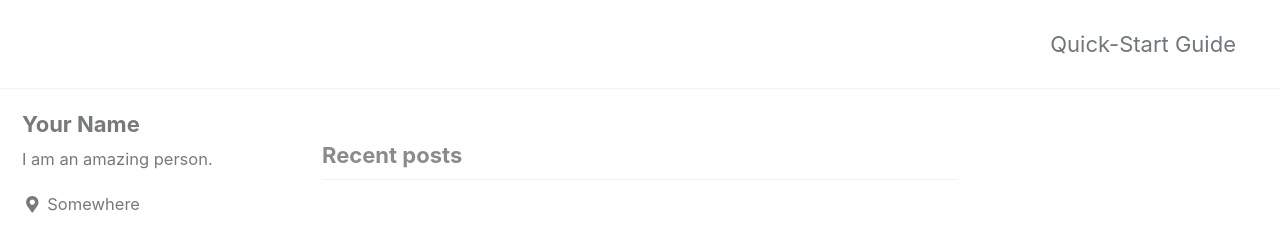
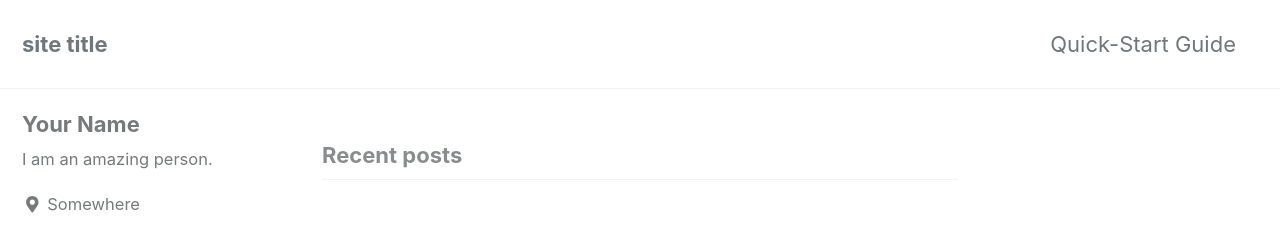
Before and after one commit to hyewonchoi4999/hyewonchoi4999.github.io, a Jekyll site: the page built from index.html, in a window 1280 px wide and 900 px high. Shown: the top 225 px of the window. Built offline with Jekyll 4.4.1, drawn with Linux system fonts in a browser that asks for light colours; cached includes are drawn as plain includes; nearby versions of some CDN libraries; the list of posts is cut into pages by our own code.

Commit message:
Update _config.yml
test

```diff
--- a/_config.yml
+++ b/_config.yml
@@ -16,7 +16,7 @@ minimal_mistakes_skin    : "default" # "air", "aqua", "contrast", "dark", "dirt"
 
 # Site Settings
 locale                   : "en-US"
-title                    : ""
+title                    : "site title"
 title_separator          : "-"
 name                     : "Your Name"
 description              : "An amazing website."
```
